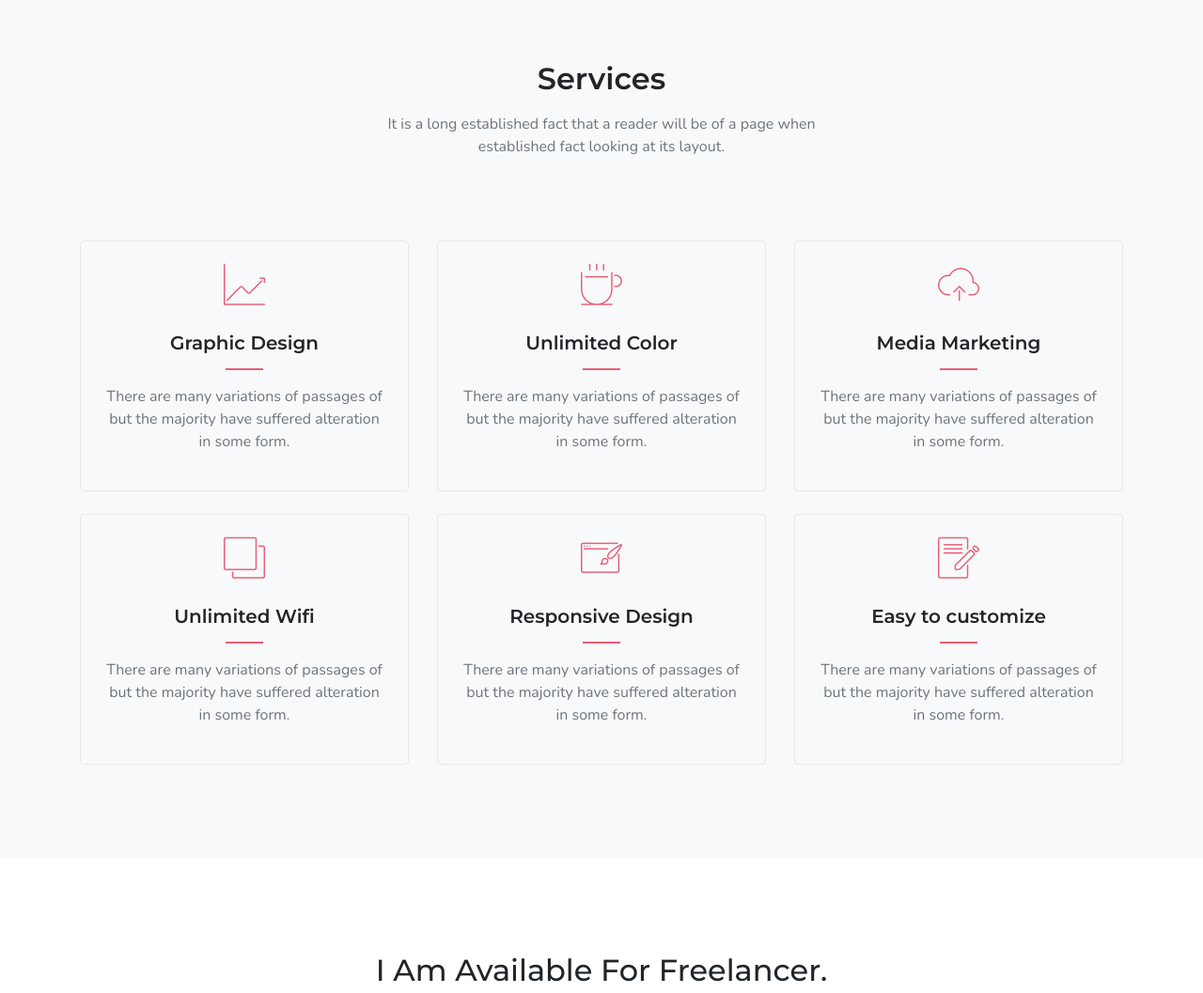
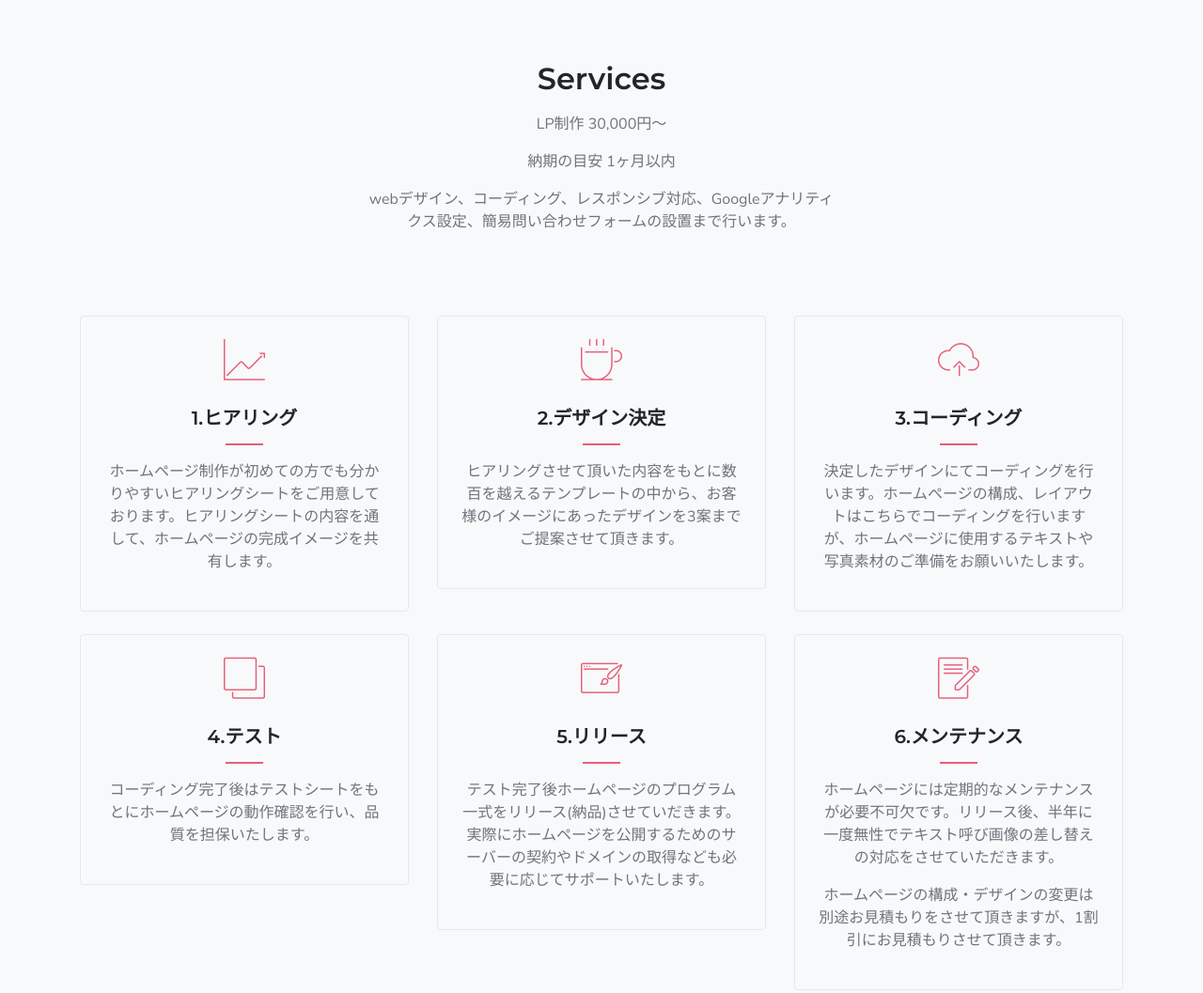
Before and after one commit to Jyu2Jr6/mysite, a plain HTML site: page index.html in a window 1280 px wide. Shown: the part 1480-2537 px from the top of the page at 94% size. Drawn offline with nearby package versions, Linux system fonts and the light colour scheme; files whose address does not match are found by name.

Commit message:
Mod Services Section

```diff
--- a/index.html
+++ b/index.html
@@ -141,7 +141,9 @@
                     <div class="col-lg-12">
                         <div class="text-center">
                             <h2><span class="font-weight-bold">Services</span></h2>
-                            <p class="text-muted mx-auto section-subtitle mt-3">It is a long established fact that a reader will be of a page when established fact looking at its layout.</p>
+                            <p class="text-muted mx-auto section-subtitle mt-3">LP制作 30,000円〜</p>
+                            <p class="text-muted mx-auto section-subtitle mt-3">納期の目安 1ヶ月以内</p>
+                            <p class="text-muted mx-auto section-subtitle mt-3">webデザイン、コーディング、レスポンシブ対応、Googleアナリティクス設定、簡易問い合わせフォームの設置まで行います。</p>
                         </div>
                     </div>
                 </div>
@@ -152,9 +154,9 @@
                                 <i class="mbri-growing-chart text-custom display-4"></i>
                             </div>
                             <div class="mt-4">
-                                <h5 class="mb-0">Graphic Design</h5>
+                                <h5 class="mb-0">1.ヒアリング</h5>
                                 <div class="services-title-border"></div>
-                                <p class="text-muted mt-3">There are many variations of passages of but the majority have suffered alteration in some form.</p>
+                                <p class="text-muted mt-3">ホームページ制作が初めての方でも分かりやすいヒアリングシートをご用意しております。ヒアリングシートの内容を通して、ホームページの完成イメージを共有します。</p>
                             </div>
                         </div>
                     </div>
@@ -164,9 +166,9 @@
                                 <i class="mbri-hot-cup text-custom display-4"></i>
                             </div>
                             <div class="mt-4">
-                                <h5 class="mb-0">Unlimited Color</h5>
+                                <h5 class="mb-0">2.デザイン決定</h5>
                                 <div class="services-title-border"></div>
-                                <p class="text-muted mt-3">There are many variations of passages of but the majority have suffered alteration in some form.</p>
+                                <p class="text-muted mt-3">ヒアリングさせて頂いた内容をもとに数百を越えるテンプレートの中から、お客様のイメージにあったデザインを3案までご提案させて頂きます。</p>
                             </div>
                         </div>
                     </div>
@@ -176,9 +178,9 @@
                                 <i class="mbri-upload text-custom display-4"></i>
                             </div>
                             <div class="mt-4">
-                                <h5 class="mb-0">Media Marketing</h5>
+                                <h5 class="mb-0">3.コーディング</h5>
                                 <div class="services-title-border"></div>
-                                <p class="text-muted mt-3">There are many variations of passages of but the majority have suffered alteration in some form.</p>
+                                <p class="text-muted mt-3">決定したデザインにてコーディングを行います。ホームページの構成、レイアウトはこちらでコーディングを行いますが、ホームページに使用するテキストや写真素材のご準備をお願いいたします。</p>
                             </div>
                         </div>
                     </div>
@@ -190,9 +192,9 @@
                                 <i class="mbri-layers text-custom display-4"></i>
                             </div>
                             <div class="mt-4">
-                                <h5 class="mb-0">Unlimited Wifi</h5>
+                                <h5 class="mb-0">4.テスト</h5>
                                 <div class="services-title-border"></div>
-                                <p class="text-muted mt-3">There are many variations of passages of but the majority have suffered alteration in some form.</p>
+                                <p class="text-muted mt-3">コーディング完了後はテストシートをもとにホームページの動作確認を行い、品質を担保いたします。</p>
                             </div>
                         </div>
                     </div>
@@ -202,9 +204,9 @@
                                 <i class="mbri-website-theme text-custom display-4"></i>
                             </div>
                             <div class="mt-4">
-                                <h5 class="mb-0">Responsive Design</h5>
+                                <h5 class="mb-0">5.リリース</h5>
                                 <div class="services-title-border"></div>
-                                <p class="text-muted mt-3">There are many variations of passages of but the majority have suffered alteration in some form.</p>
+                                <p class="text-muted mt-3">テスト完了後ホームページのプログラム一式をリリース(納品)させていだきます。実際にホームページを公開するためのサーバーの契約やドメインの取得なども必要に応じてサポートいたします。</p>
                             </div>
                         </div>
                     </div>
@@ -214,9 +216,10 @@
                                 <i class="mbri-edit text-custom display-4"></i>
                             </div>
                             <div class="mt-4">
-                                <h5 class="mb-0">Easy to customize</h5>
+                                <h5 class="mb-0">6.メンテナンス</h5>
                                 <div class="services-title-border"></div>
-                                <p class="text-muted mt-3">There are many variations of passages of but the majority have suffered alteration in some form.</p>
+                                <p class="text-muted mt-3">ホームページには定期的なメンテナンスが必要不可欠です。リリース後、半年に一度無性でテキスト呼び画像の差し替えの対応をさせていただきます。</p>
+                                <p class="text-muted mt-3">ホームページの構成・デザインの変更は別途お見積もりをさせて頂きますが、1割引にお見積もりさせて頂きます。</p>
                             </div>
                         </div>
                     </div>
```
